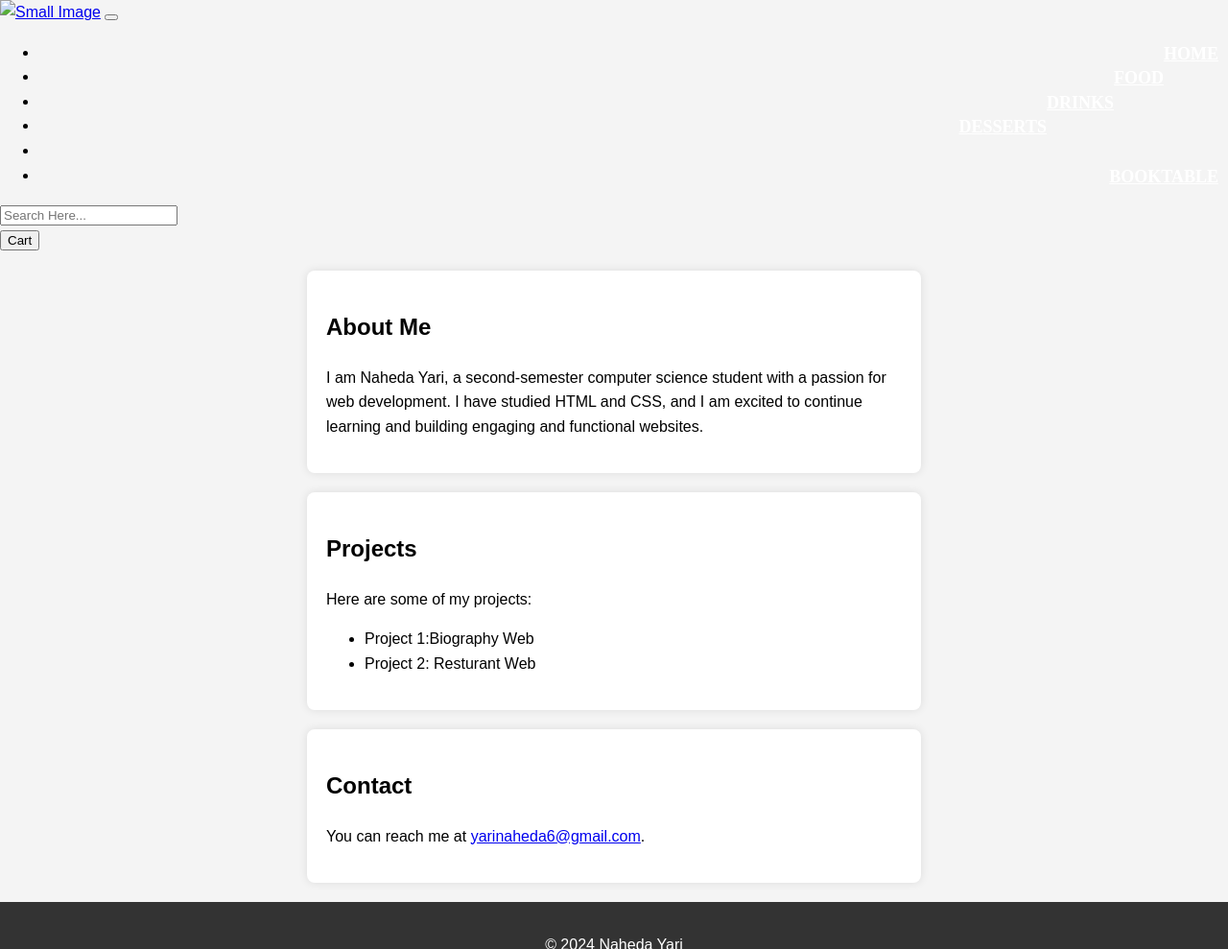
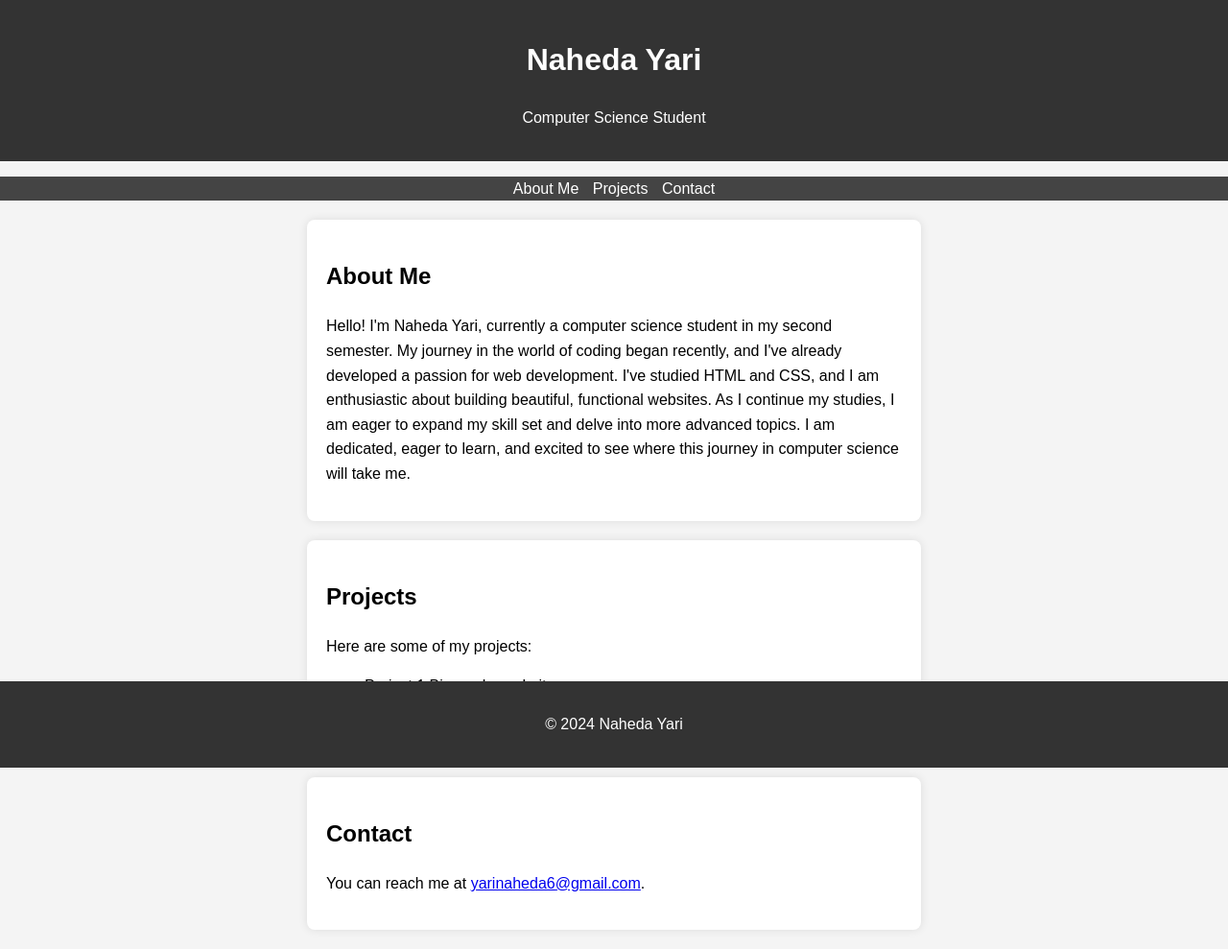
Before and after one commit to Naheda-Yari/Naheda-Yari.girhub.io, a plain HTML site: page index.html in a window 1280 px wide. Shown: the whole page at 96% size. Before the commit the page ends 940 px from the top, so only its background shows below. Drawn offline with Linux system fonts and the light colour scheme.

Commit message:
Update index.html

```diff
--- a/index.html
+++ b/index.html
@@ -13,49 +13,29 @@
     background-color: #f4f4f4;
 }
 
-    #nave-bar{
-    position: sticky;
-    top: 0;
-    z-index: 10;}
+header {
+    background: #333;
+    color: #fff;
+    padding: 1em 0;
+    text-align: center;
+}
 
-    .navbar-nav a{
-        font-family: poppins;
-        font-size: 18px;
-        text-transform: uppercase;
-        font-weight: bold;}
+nav ul {
+    background: #444;
+    padding: 0;
+    list-style: none;
+    text-align: center;
+}
 
+nav ul li {
+    display: inline;
+    margin: 0 5px;
+}
 
-    .navbar-brand {
-    padding-left: 0%;
-    padding-top: 0%;
-    padding-bottom: -8px;}
-
-    .navbar:haver {
-    color: #171315;}
-
-    .navbar-nav li{
-    padding: 0 10px;
-    padding-top: -4%;}
-
-    .navbar-nav li a{
-    color: #ffffff;
-    font-weight: 600;
-    float: right;
-    text-align: left;}
-
-   .navbar-toggler{
-    outline: none;
-    color: #fdfbfb;
-    font-size: 18px;
-    line-height: 0.3;
-    padding: 1px 5px;}
-
-.img-fluid{
-    padding-top: -4%;}
-
-.d-flex{
-    padding-top: -8%;
-    padding-right: 3%;}
+nav ul li a {
+    color: #fff;
+    text-decoration: none;
+}
 
 section {
     margin: 20px auto;
@@ -73,60 +53,33 @@ footer {
     color: #fff;
     position: fixed;
     width: 100%;
-    hight:
     bottom: 0;
 }
-</style>
+
+    </style>
 </head>
 <body>
-      <nav class="navbar navbar-expand-lg  fixed-top ">
-    <div class="container-fluid">
-        <a class="navbar-brand" href="#"> <img src="n.png.png" alt="Small Image" width="150" height="150" class="navbar-brand pb-0 pt-0"></a>
-        <button class="navbar-toggler" type="button" data-bs-toggle="collapse" data-bs-target="#navbarNav" aria-controls="navbarNav" aria-expanded="false" aria-label="Toggle navigation">
-            <span class="navbar-toggler-icon"></span>
-        </button>
-        <div class="collapse navbar-collapse justify-content-center" id="navbarNav">
-            <ul class="navbar-nav">
-                <li class="nav-item">
-                    <a class="nav-link" href="N. Home.html"> <strong>Home</strong></a>
-                </li>
-                <li class="nav-item">
-                    <a class="nav-link" href="index.html">Food</a>
-                </li>
-                <li class="nav-item">
-                    <a class="nav-link" href="Drinks.html"> Drinks</a>
-                </li>
-                <li class="nav-item">
-                    <a class="nav-link" href="Sajida.html">Desserts</a>
-                </li>
-                <li>
-                  <li> <a class="nav-link"  href="contact.html">BookTable</a>
-                </li>
-            </ul>
-        </div>
-
-        <div class="d-flex header-right">
-          <form action="#" class="btn btn-outline-light me-3 ">
-            <input type="search" class="btn btn-outline-light" placeholder="Search Here... " >
-                <i class="uil uil-search"></i>
-          </form>
-            <button class="btn btn-outline-light" type="submit">
-                <i class= " uil uil-shopping-cart"> </b></i>Cart
-            </button>
-
-        </div>
-    </div>
-</nav>
+    <header>
+        <h1>Naheda Yari</h1>
+        <p>Computer Science Student</p>
+    </header>
+    <nav>
+        <ul>
+            <li><a href="#about">About Me</a></li>
+            <li><a href="#projects">Projects</a></li>
+            <li><a href="#contact">Contact</a></li>
+        </ul>
+    </nav>
     <section id="about">
         <h2>About Me</h2>
-       <p>I am Naheda Yari, a second-semester computer science student with a passion for web development. I have studied HTML and CSS, and I am excited to continue learning and building engaging and functional websites.</p>
-    </section>
+        <p>Hello! I'm Naheda Yari, currently a computer science student in my second semester. My journey in the world of coding began recently, and I've already developed a passion for web development. I've studied HTML and CSS, and I am enthusiastic about building beautiful, functional websites. As I continue my studies, I am eager to expand my skill set and delve into more advanced topics. I am dedicated, eager to learn, and excited to see where this journey in computer science will take me.</p>
+   </section>
     <section id="projects">
         <h2>Projects</h2>
         <p>Here are some of my projects:</p>
         <ul>
-            <li>Project 1:Biography Web </li>
-            <li>Project 2: Resturant Web</li>
+            <li>Project 1:Biography website</li>
+            <li>Project 2: Restorant Website</li>
         </ul>
     </section>
     <section id="contact">
```
